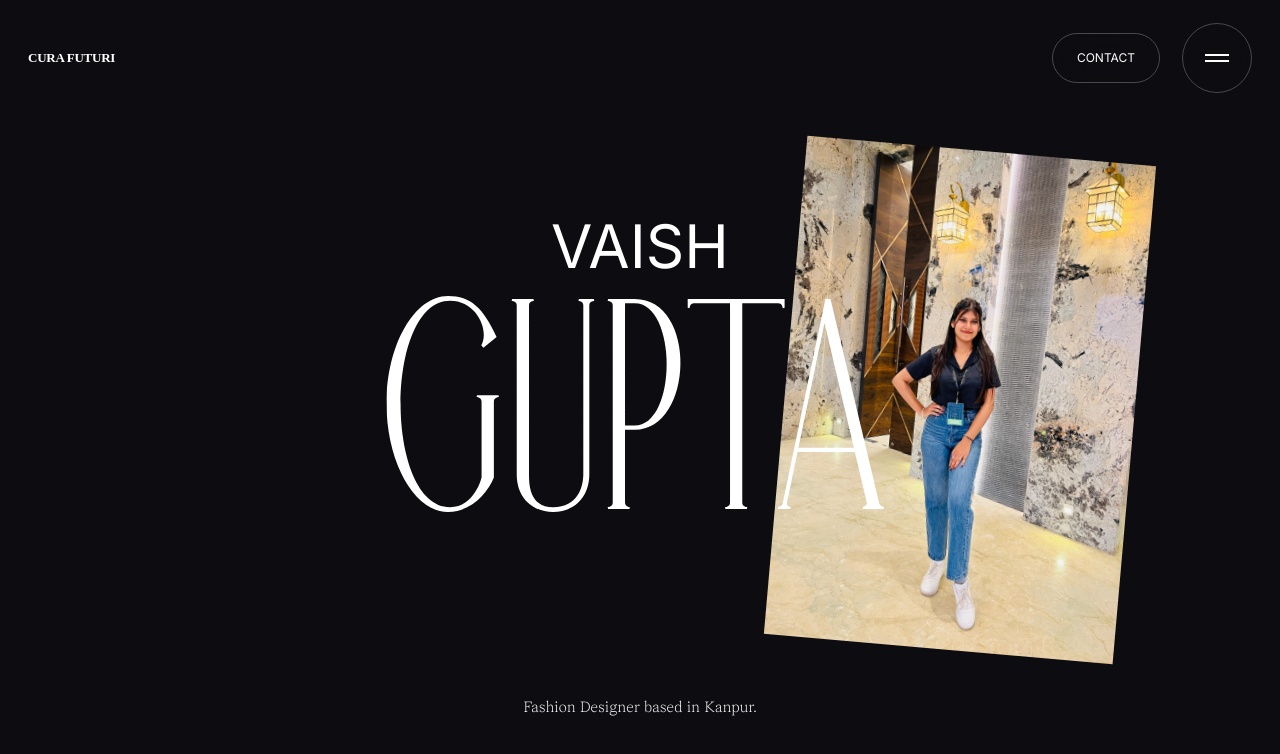
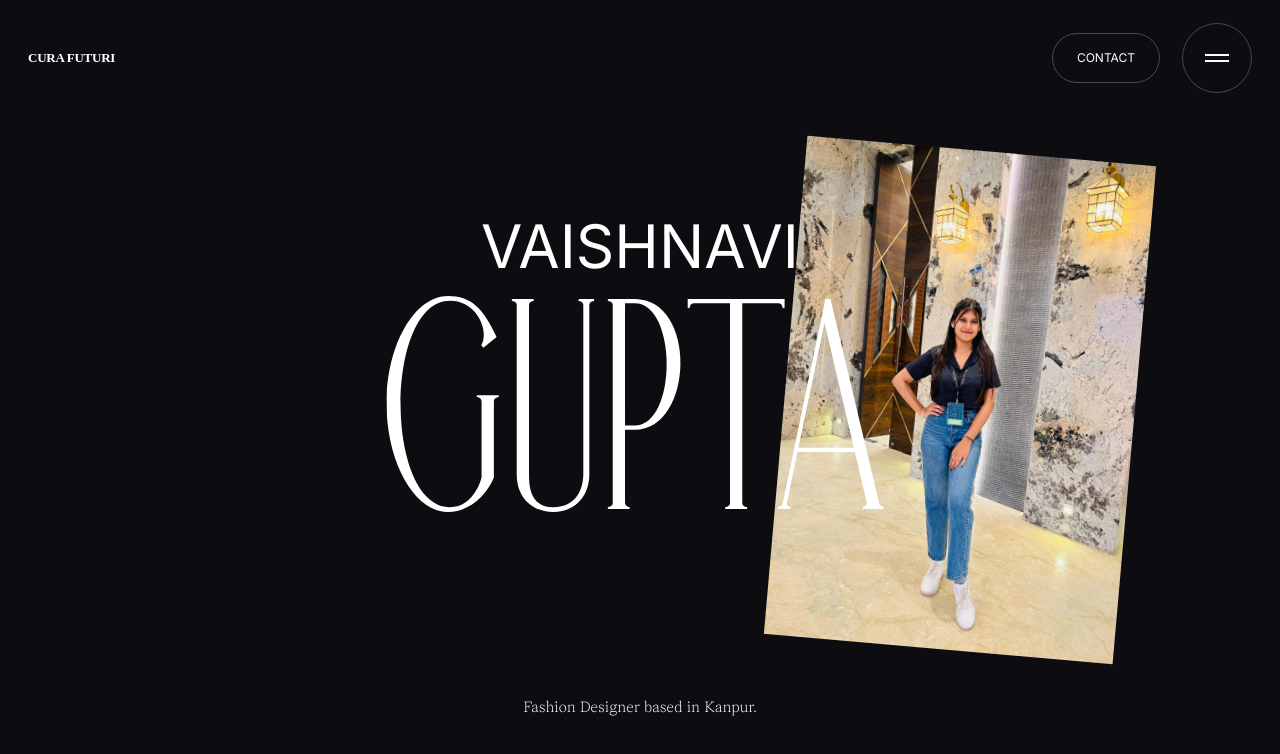
Before and after one commit to adityagarwal15/Vaishnavi-Portfolio, a React (Vite) app: page / in a window 1280 px wide. Shown: the top 754 px of the page. Built offline with nearby package versions, Linux system fonts and the light colour scheme.

Commit message:
Update Home.jsx

```diff
--- a/src/pages/home/Home.jsx
+++ b/src/pages/home/Home.jsx
@@ -51,7 +51,7 @@ const Home = () => {
       </div>
       <div className="hero-copy">
         <div className="hero-copy-wrapper">
-          <h1>Vaish</h1>
+          <h1>Vaishnavi</h1>
         </div>
         <div className="hero-copy-wrapper">
           <h1>Gupta</h1>
```
